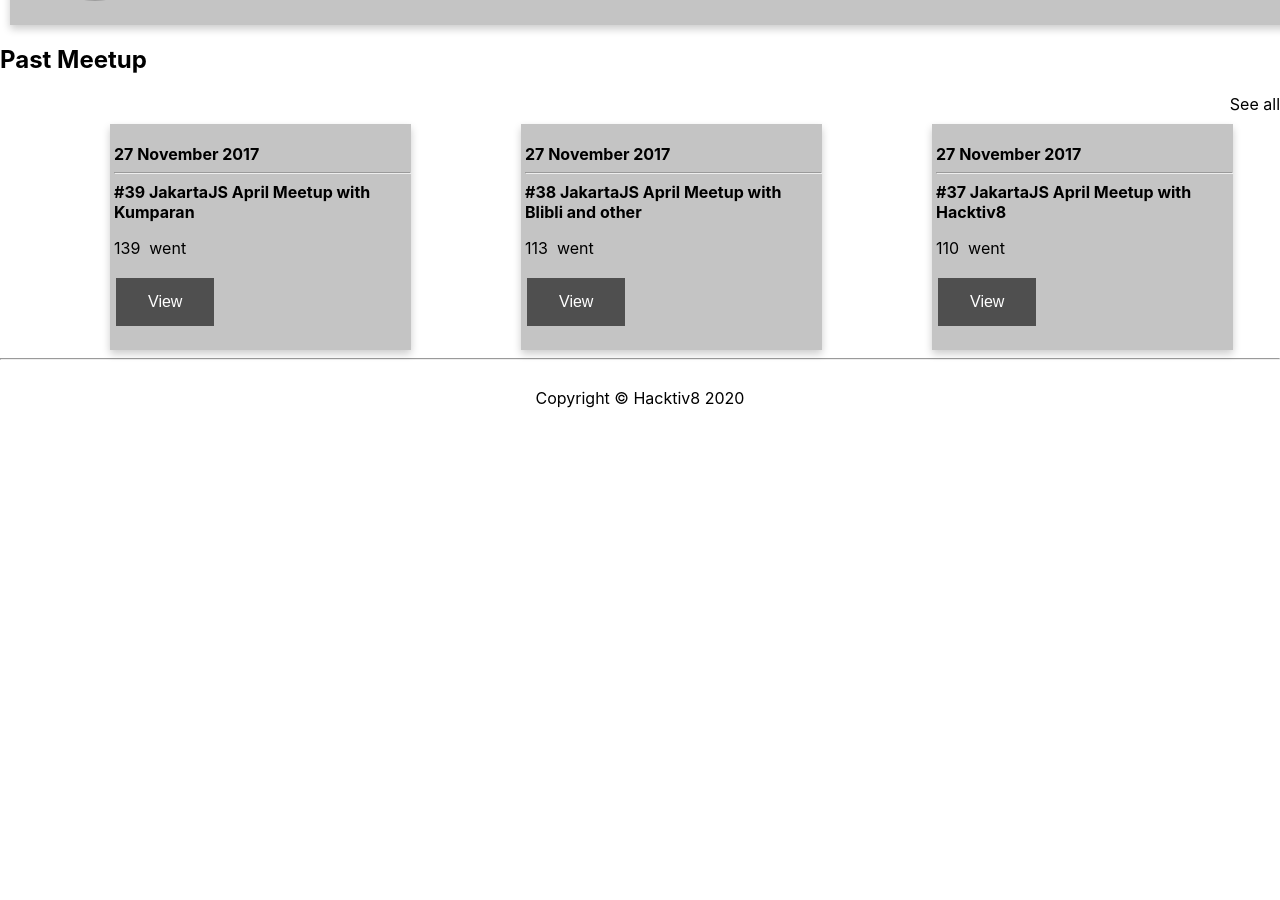
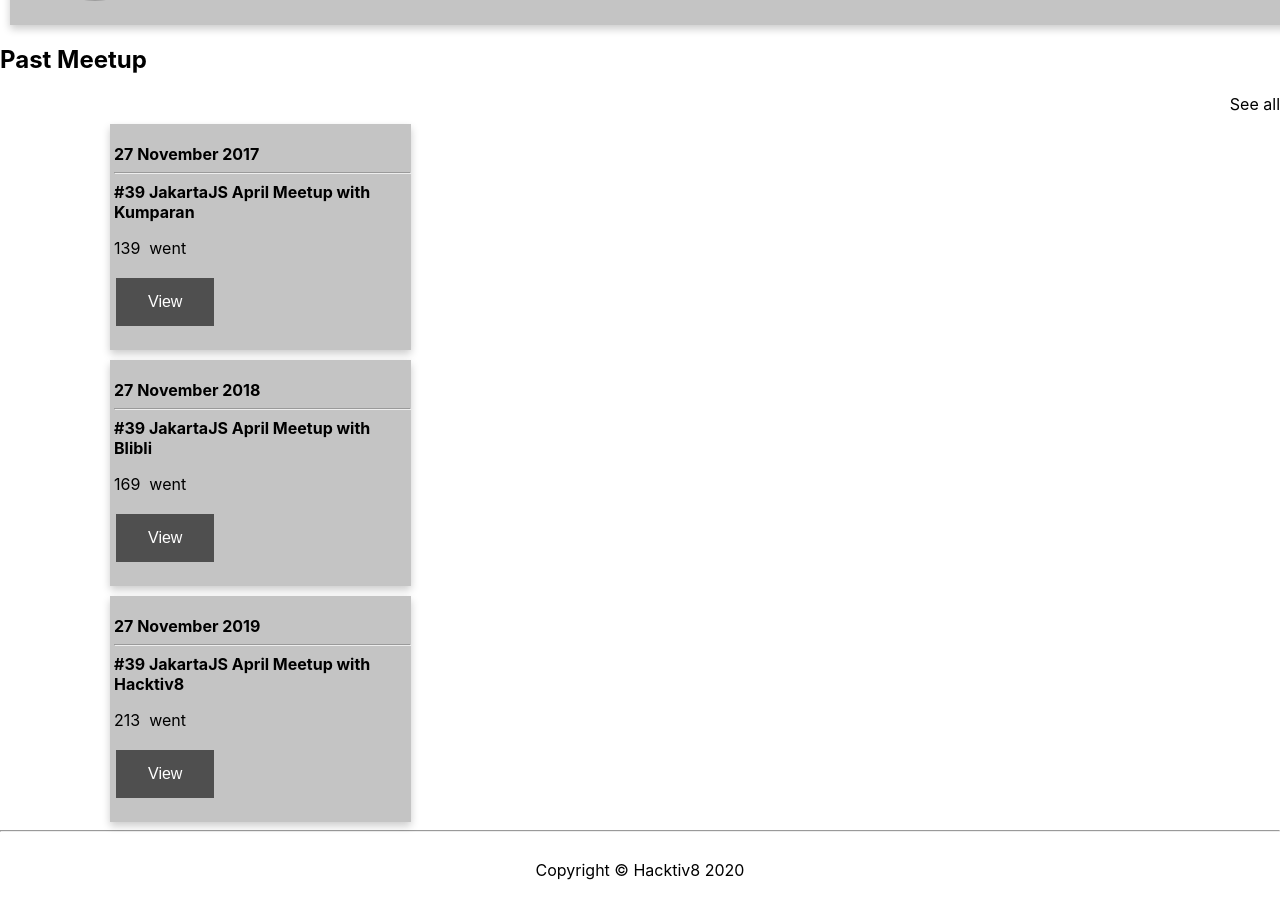
Before and after one commit to ringgas/reactComponen, a React (Create React App) app: page / in a window 1280 px wide. Shown: the part 1127-2027 px from the top of the page. Before the commit the page ends 1555 px from the top, so only its background shows below. Built offline with nearby package versions, Linux system fonts and the light colour scheme; grey boxes are pictures that could not be loaded.

Commit message:
melakukan perubahan di file pastcard buat map

```diff
--- a/src/App.js
+++ b/src/App.js
@@ -9,7 +9,31 @@ import Memberss from './components/Members/members';
 import PastCardd from './components/PastCard/pastcard';
 
 function App() {
+  const Pastcardview = [
+    {
+      id:1,
+      date: "27 November 2017",
+      deskripsi: "#39 JakartaJS April Meetup with Kumparan",
+      went:139,
+    },
+
+    {
+      id:2,
+      date: "27 November 2018",
+      deskripsi: "#39 JakartaJS April Meetup with Blibli",
+      went:169,
+    },
+    {
+      id:3,
+      date: "27 November 2019",
+      deskripsi: "#39 JakartaJS April Meetup with Hacktiv8",
+      went:213,
+    }
+  ]
+
   return (
+
+
     <div className="App">
 
     < Navbar/>
@@ -39,10 +63,8 @@ function App() {
 
 
   <div class="flex-container">
-  <div> <PastCardd date="27 November 2017" deskripsi="#39 JakartaJS April Meetup with Kumparan" went="139"/></div>
+  <div> <PastCardd data={Pastcardview}/></div>
 
-  <div> <PastCardd date="27 November 2017" deskripsi="#38 JakartaJS April Meetup with Blibli  and other" went="113"/></div>
-  <div> <PastCardd date="27 November 2017" deskripsi="#37 JakartaJS April Meetup with Hacktiv8" went="110"/></div>
 </div>
 
 
--- a/src/components/PastCard/pastcard.js
+++ b/src/components/PastCard/pastcard.js
@@ -6,20 +6,25 @@ import Button from '../Button/Button';
 
 import  './pastcard.css';
 
-const PastCard = (props) => {
+const PastCard = ({data}) => {
     return(
         <div >
-            <div className="PastCardcss">
+            {
+                data.map((item) =>(
+                    <div className="PastCardcss" id={item.id}>
 
                 <div className="PastCardcss2">
-                <b>{props.date}</b><br />
+                <b>{item.date}</b><br />
             <hr></hr>
-            <b>{props.deskripsi}</b>
+            <b>{item.deskripsi}</b>
             <br></br>
-            <p>{props.went} &nbsp;<text>went</text></p>
+            <p>{item.went} &nbsp;<text>went</text></p>
             <Button buttonText="View"/>
                 </div>
             </div>
+                ))
+
+            }
         </div>
     )
 }
```
